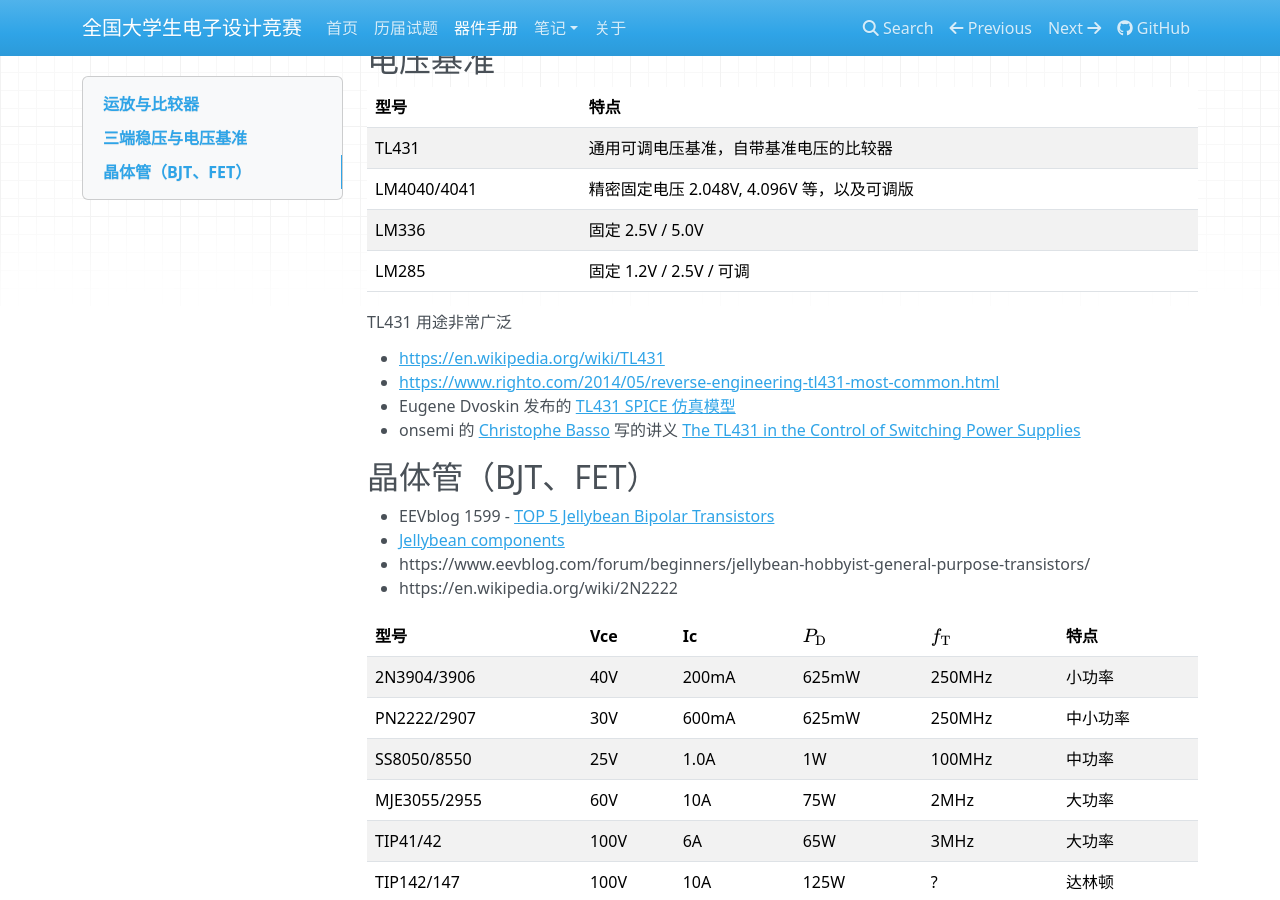
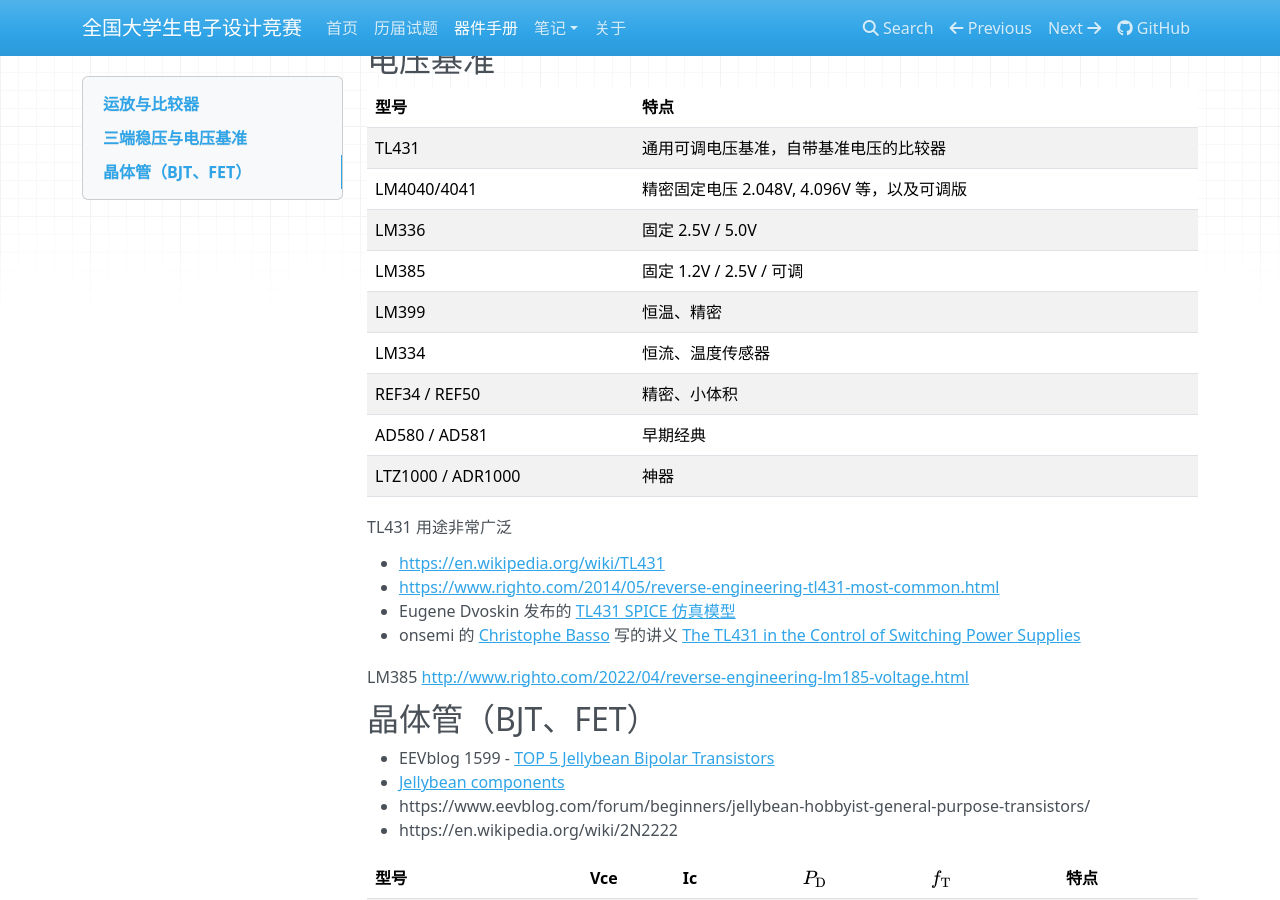
Before and after one commit to chenshuo/nuedc, an MkDocs documentation site: the page built from docs/datasheets.md, in a window 1280 px wide and 900 px high, scrolled down 1482 px. Built offline with MkDocs 1.6.1, drawn with Linux system fonts in a browser that asks for light colours; nearby versions of some CDN libraries; formulas are drawn with MathJax 3.

Commit message:
update LM385 link

```diff
--- a/docs/datasheets.md
+++ b/docs/datasheets.md
@@ -61,7 +61,12 @@ LM7805 是（最）流行的三端稳压集成电路，非常好用、耐用。
 | TL431 | 通用可调电压基准，自带基准电压的比较器 |
 | LM4040/4041 | 精密固定电压 2.048V, 4.096V 等，以及可调版 |
 | LM336 | 固定 2.5V / 5.0V |
-| LM285 | 固定 1.2V / 2.5V / 可调|
+| LM385 | 固定 1.2V / 2.5V / 可调|
+| LM399 | 恒温、精密 |
+| LM334 | 恒流、温度传感器 |
+| REF34 / REF50 | 精密、小体积 |
+| AD580 / AD581 | 早期经典 |
+| LTZ1000 / ADR1000 | 神器 |
 
 TL431 用途非常广泛
 
@@ -70,6 +75,8 @@ TL431 用途非常广泛
 * Eugene Dvoskin 发布的 [TL431 SPICE 仿真模型](https://www.audio-perfection.com/voltage-regulators/linear-regulators/accurate-tl431-model-development-analysis-and-evaluation/)
 * onsemi 的 [Christophe Basso](http://powersimtof.com/Spice.htm) 写的讲义
  [The TL431 in the Control of Switching Power Supplies](https://www.onsemi.com/pub/Collateral/TND381-D.PDF)
+
+LM385 <http://www.righto.com/2022/04/reverse-engineering-lm185-voltage.html>
 
 ## 晶体管（BJT、FET）
 
```
